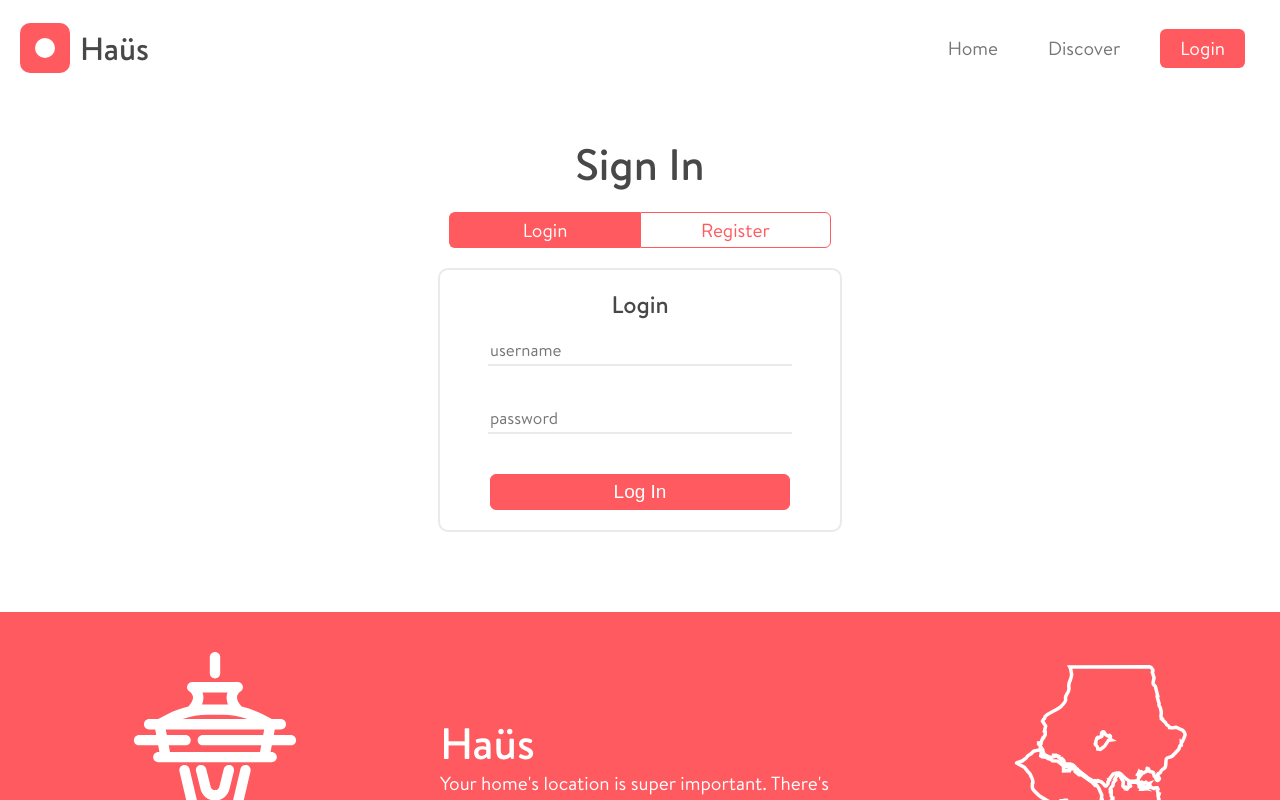
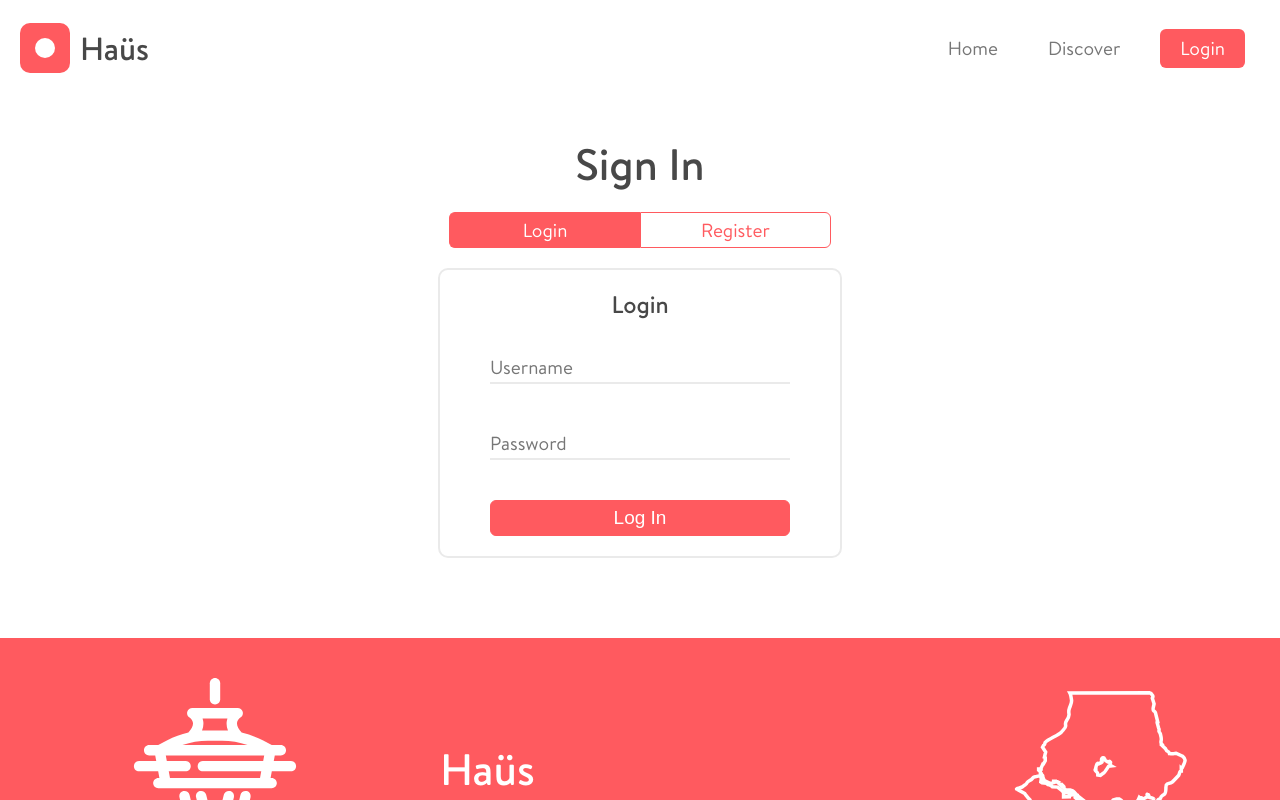
Before and after one commit to kartmanny/haus, a React (Create React App) app: page /haus/login in a window 1280 px wide. Shown: the top 800 px of the page. Built offline with nearby package versions, Linux system fonts and the light colour scheme.

Commit message:
Form API created

```diff
--- a/public/index.html
+++ b/public/index.html
@@ -13,5 +13,7 @@
     <link rel="manifest" href="%PUBLIC_URL%/manifest.json" />
     <title>Haus</title>
   </head>
-  <body id="root"></body>
+  <body>
+    <div id="root"></div>
+  </body>
 </html>
--- a/src/components/Auth/Auth.jsx
+++ b/src/components/Auth/Auth.jsx
@@ -1,8 +1,7 @@
 import React from 'react';
 import styled from 'styled-components';
 
-import Login from 'components/Auth/Login';
-import Register from 'components/Auth/Register';
+import Form from 'components/Form';
 import Text from 'components/Text/Text';
 import SwitchSelect from 'components/SwitchSelect';
 
@@ -11,16 +10,41 @@ const AuthContainer = styled.div`
   padding: 4rem 8rem 8rem 8rem;
 `;
 
-const COMPONENTS = [
-  { name: 'Login', component: <Login /> },
-  { name: 'Register', component: <Register /> }
+const FORMS = [
+  {
+    name: 'Login',
+    component: (
+      <Form
+        name="Login"
+        cta="Log In"
+        inputs={[
+          { name: 'username', type: 'text' },
+          { name: 'password', type: 'password' }
+        ]}
+      />
+    )
+  },
+  {
+    name: 'Register',
+    component: (
+      <Form
+        name="Register"
+        cta="Register"
+        inputs={[
+          { name: 'email', type: 'email' },
+          { name: 'username', type: 'text' },
+          { name: 'password', type: 'password' }
+        ]}
+      />
+    )
+  }
 ];
 
 const AuthPage = () => {
   return (
     <AuthContainer>
       <Text type="title1">Sign In</Text>
-      <SwitchSelect components={COMPONENTS} />
+      <SwitchSelect components={FORMS} />
     </AuthContainer>
   );
 };
--- a/src/components/Auth/Login/index.js
+++ /dev/null
@@ -1 +0,0 @@
-export { default } from 'components/Auth/Login/Login';
--- a/src/components/Auth/Register/Register.jsx
+++ /dev/null
@@ -1,8 +0,0 @@
-import React from 'react';
-import Text from 'components/Text';
-
-const RegisterForm = () => {
-  return <Text type="title2">Register Form Component</Text>;
-};
-
-export default RegisterForm;
--- a/src/components/Auth/Register/index.js
+++ /dev/null
@@ -1 +0,0 @@
-export { default } from 'components/Auth/Register/Register';
--- a/src/components/Auth/Login/Login.jsx
+++ b/src/components/Form/Form.jsx
@@ -3,7 +3,7 @@ import styled from 'styled-components';
 
 import Text from 'components/Text/Text';
 import Input from 'components/Input';
-import styles from 'components/Auth/Login/login.module.scss';
+import styles from 'components/Form/form.module.scss';
 
 const Container = styled.div`
   padding: 2rem 5rem;
@@ -25,19 +25,22 @@ const SubmitButton = styled.button`
   outline: none;
 `;
 
-const LoginForm = () => {
+const Form = ({ name, cta, inputs }) => {
   return (
     <Container>
-      <Text type="title3">Login</Text>
-      <Input name="username" type="text" />
-      <Input name="password" type="password" />
+      <Text type="title3" className={styles.marginBottom}>
+        {name}
+      </Text>
+      {inputs.map(({ name, type }, index) => (
+        <Input key={index} name={name} type={type} />
+      ))}
       <SubmitButton>
         <Text type="large" className={styles.loginButton}>
-          Log In
+          {cta}
         </Text>
       </SubmitButton>
     </Container>
   );
 };
 
-export default LoginForm;
+export default Form;
--- a/src/components/Auth/Login/login.module.scss
+++ b/src/components/Form/form.module.scss
@@ -1,3 +1,7 @@
 .loginButton {
   color: var(--seed-white);
 }
+
+.marginBottom {
+  margin-bottom: 1rem;
+}
--- /dev/null
+++ b/src/components/Form/index.js
@@ -0,0 +1 @@
+export { default } from 'components/Form/Form';
--- a/src/components/Input/Input.jsx
+++ b/src/components/Input/Input.jsx
@@ -1,4 +1,5 @@
-import React from 'react';
+import React, { useState } from 'react';
+import cx from 'classnames';
 import styled from 'styled-components';
 
 import Text from 'components/Text';
@@ -13,14 +14,28 @@ const Container = styled.div`
 `;
 
 const Input = ({ name, type, ...otherProps }) => {
+  const [active, setActive] = useState(false);
+  const [value, setValue] = useState('');
+
   return (
     <Container>
-      <label className={styles.label} htmlFor={name}>
-        <Text type="regular">{name}</Text>
+      <label
+        className={cx(styles.label, (active || !!value) && styles.active)}
+        htmlFor={name}
+      >
+        <Text type="large" className={styles.capitalize}>
+          {name}
+        </Text>
       </label>
       <input
-        className={styles.input}
+        className={cx(styles.input, active && styles.active)}
         type={type}
+        onFocus={() => setActive(true)}
+        onChange={e => {
+          setValue(e.target.value);
+          console.log(value);
+        }}
+        onBlur={() => setActive(false)}
         id={name}
         name={name}
         {...otherProps}
--- a/src/components/Input/input.module.scss
+++ b/src/components/Input/input.module.scss
@@ -6,10 +6,22 @@
   border-bottom: 2px solid var(--seed-border-light);
   outline: none;
   width: 100%;
+  padding: 5px 0;
+  &.active {
+    border-bottom-color: var(--seed-color-primary);
+  }
 }
 
 .label {
   position: absolute;
   bottom: 5px;
+  transition: 0.2s;
   left: 0;
+  &.active {
+    transform: translateY(-30px);
+  }
 }
+
+.capitalize {
+  text-transform: capitalize;
+}
--- a/src/components/Navbar/NavItem/NavItem.jsx
+++ b/src/components/Navbar/NavItem/NavItem.jsx
@@ -5,9 +5,9 @@ import { Link } from 'react-router-dom';
 import Text from 'components/Text';
 import styles from 'components/Navbar/NavItem/navitem.module.scss';
 
-const NavItem = ({ key, url, name, cta = false }) => (
+const NavItem = ({ url, name, cta = false, ...otherProps }) => (
   <Link
-    key={key}
+    {...otherProps}
     to={url}
     className={cx(styles.navItem, cta && styles.ctaLink)}
   >
--- a/src/components/SwitchSelect/SwitchSelect.jsx
+++ b/src/components/SwitchSelect/SwitchSelect.jsx
@@ -29,13 +29,14 @@ const SwitchSelect = ({ components }) => {
   return (
     <Container>
       <Switch columns={components.length}>
-        {components.map(({ name, component }) => (
+        {components.map(({ name, component }, index) => (
           <div
             className={cx(
               styles.switchItem,
               view === component && styles.active
             )}
             id={name}
+            key={index}
             onClick={() => setView(component)}
           >
             <Text type="large" className={styles.switchItemText}>
```
